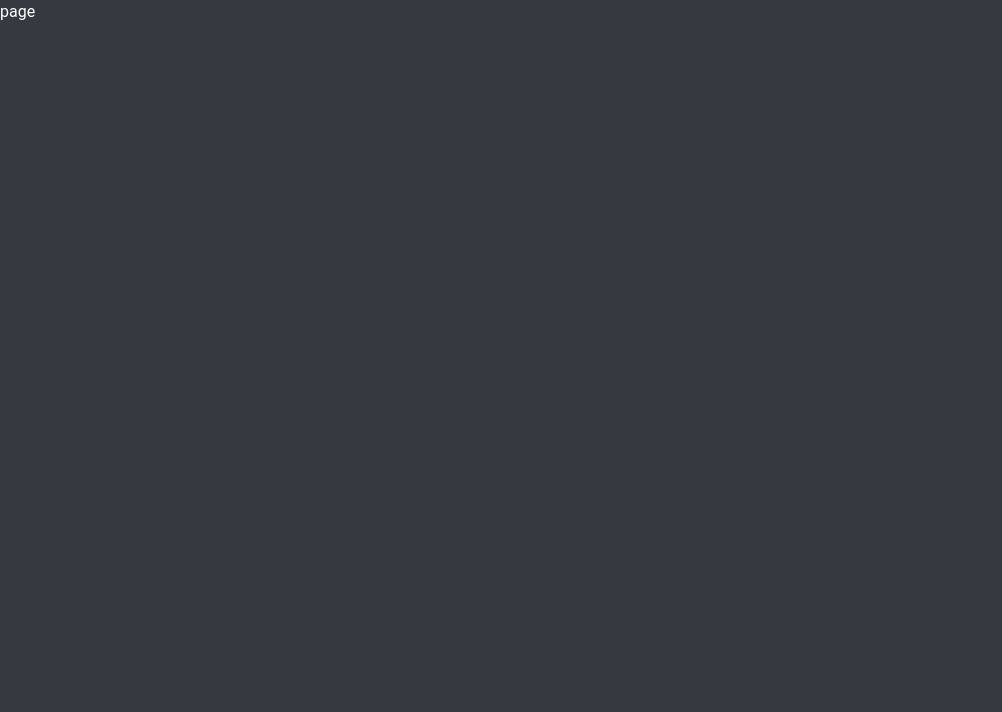
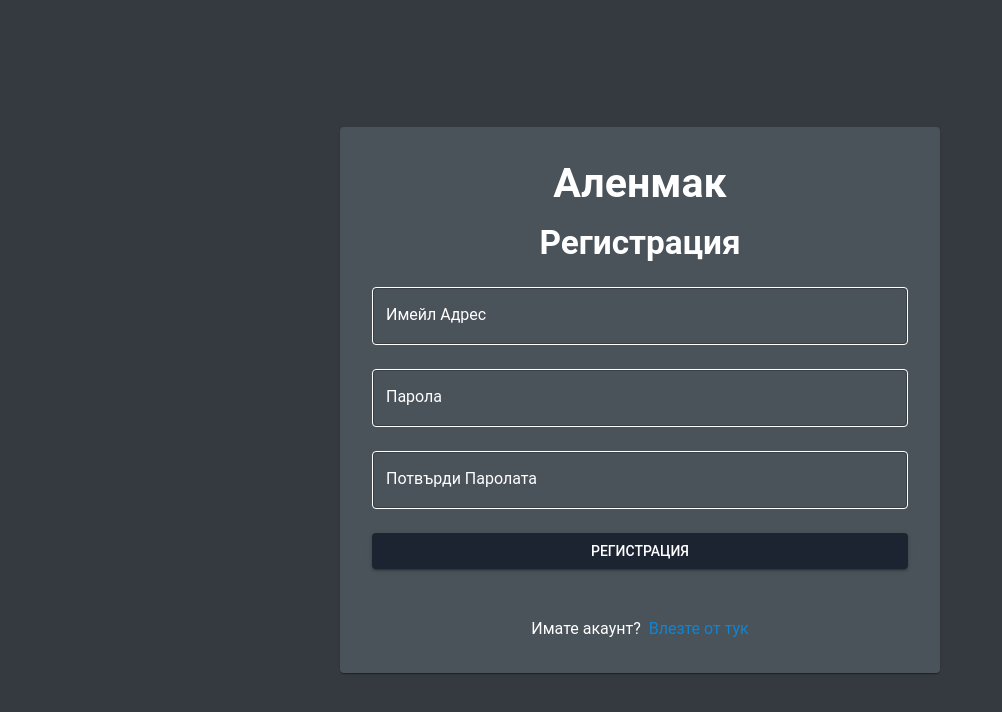
Before and after one commit to BlagovestT/alenmak-dashboard, a Next.js app: page /auth/register in a window 1280 px wide. Shown: the top 712 px of the page, without its empty margins (0-1002 px from the left). Built offline with nearby package versions, Linux system fonts and the light colour scheme.

Commit message:
register

```diff
--- a/src/app/auth/register/page.tsx
+++ b/src/app/auth/register/page.tsx
@@ -4,9 +4,153 @@
 //   password: string().trim().min(8).required(),
 //   confirmPassword: string().oneOf([ref("password")], "Паролите не са"),
 // });
+'use client';
+
+import Alert, { AlertStatuses } from '@/components/MUIComponents/Alert';
+import Button from '@/components/MUIComponents/Button';
+import TextField from '@/components/MUIComponents/TextField';
+import signUp from '@/services/Auth/auth';
+import { CircularProgress, Paper, Stack, Typography } from '@mui/material';
+import { Form, Formik } from 'formik';
+import Link from 'next/link';
+import { useState } from 'react';
+import { object, string, ref } from 'yup';
+
+const fieldValidation = object({
+  email: string()
+    .email('Въведете валиден имейл')
+    .required('Полето е задължително'),
+  password: string()
+    .trim()
+    .min(8, 'Дължитената трябва да е поне 8 символа')
+    .required('Полето е задължително'),
+    confirmPassword: string().oneOf([ref("password")], "Паролите не са еднакви"),
+});
+
+type RegisterFormValues = {
+  email: string;
+  password: string;
+  confirmPassword: string;
+};
 
 const RegisterPage = () => {
-  return <div>page</div>;
+  const [formStatus, setFormStatus] = useState<AlertStatuses>(null);
+  const [alertMessage, setAlertMessage] = useState<string | null>(null);
+  const [loading, setLoading] = useState<boolean>(false);
+  const initialValues: RegisterFormValues = {
+    email: '',
+    password: '',
+    confirmPassword: '',
+  };
+
+  const handleFormSubmit = async (values: RegisterFormValues) => {
+    try {
+      setLoading(true);
+      setFormStatus(null);
+      setAlertMessage(null);
+
+      await signUp(values.email, values.password);
+    } catch (err) {
+      console.log((err as Error).message);
+      setFormStatus('error');
+      setAlertMessage('Невалидни данни, моля опитайте отново!');
+      setLoading(false);
+    }
+  };
+
+  return (
+    <Stack
+      width='100vw'
+      height='100vh'
+      justifyContent='center'
+      alignItems='center'
+    >
+      <Paper sx={{ width: '100%', maxWidth: '600px', p: 4 }}>
+        <Stack justifyContent='center' alignItems='center' gap={2}>
+          <Typography component='h1' variant='h1'>
+            Аленмак
+          </Typography>
+          <Typography component='h2' variant='h2'>
+            Регистрация
+          </Typography>
+        </Stack>
+
+        {!loading ? (
+          <Formik
+            initialValues={initialValues}
+            onSubmit={handleFormSubmit}
+            validationSchema={fieldValidation}
+          >
+            {({ handleSubmit, handleChange, touched, errors, values }) => (
+              <Form onSubmit={handleSubmit}>
+                <Stack spacing={3} mt={3}>
+                  <TextField
+                    name='email'
+                    label='Имейл Адрес'
+                    error={touched['email'] && !!errors['email']}
+                    helperText={touched['email'] && errors['email']}
+                    onChange={handleChange}
+                    value={values.email}
+                    type='email'
+                  />
+
+                  <TextField
+                    name='password'
+                    label='Парола'
+                    error={touched['password'] && !!errors['password']}
+                    helperText={touched['password'] && errors['password']}
+                    onChange={handleChange}
+                    value={values.password}
+                    type='password'
+                  />
+
+                  <TextField
+                    name='confirmPassword'
+                    label='Потвърди Паролата'
+                    error={
+                      touched['confirmPassword'] && !!errors['confirmPassword']
+                    }
+                    helperText={
+                      touched['confirmPassword'] && errors['confirmPassword']
+                    }
+                    onChange={handleChange}
+                    value={values.confirmPassword}
+                    type='password'
+                  />
+
+                  <Button message='Регистрация' type='submit' />
+
+                  <Alert
+                    message={alertMessage}
+                    showAlert={!!alertMessage}
+                    severity={formStatus}
+                  />
+
+                  <Stack
+                    direction='row'
+                    justifyContent='center'
+                    alignItems='center'
+                    gap={1}
+                  >
+                    <Typography component='p' variant='body1'>
+                      Имате акаунт?
+                    </Typography>
+                    <Link href='/auth/login' style={{ color: '#0E86D4' }}>
+                      Влезте от тук
+                    </Link>
+                  </Stack>
+                </Stack>
+              </Form>
+            )}
+          </Formik>
+        ) : (
+          <Stack justifyContent='center' alignItems='center' my={5}>
+            <CircularProgress size='3rem' />
+          </Stack>
+        )}
+      </Paper>
+    </Stack>
+  );
 };
 
 export default RegisterPage;
--- a/src/components/Layout/Logo/Logo.tsx
+++ b/src/components/Layout/Logo/Logo.tsx
@@ -1,4 +1,4 @@
-import { Stack, Typography } from "@mui/material";
+import {Stack, Typography } from "@mui/material";
 import Link from "next/link";
 import React from "react";
 
@@ -6,7 +6,7 @@ const Logo = () => {
   return (
     <Stack height="5rem" justifyContent="center" alignItems="center" p={2}>
       <Link href="/">
-        <Typography component="h1" variant="h2">
+      <Typography component="h1" variant="h2">
           Аленмак
         </Typography>
       </Link>
```
Also changed, not shown: src/assets/logo.png (added), 1 other file (tests, documents, lock files or other folders).
